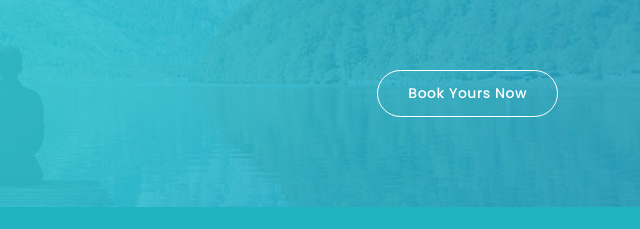
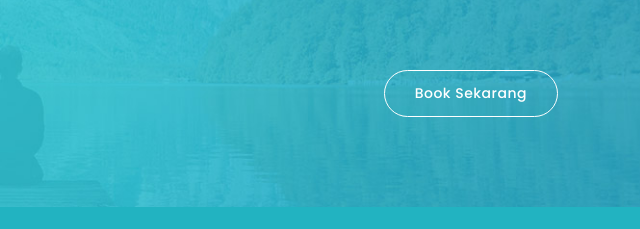
Before and after one commit to farissyahahah-creator/fariswebsite, a plain HTML site: page deals.html in a window 1280 px wide. Shown: the part 2055-2284 px from the top of the page, 640-1280 px from the left. Drawn offline with nearby package versions, Linux system fonts and the light colour scheme.

Commit message:
Update deals.html

```diff
--- a/deals.html
+++ b/deals.html
@@ -286,7 +286,7 @@ https://templatemo.com/tm-580-woox-travel
         </div>
         <div class="col-lg-4">
           <div class="border-button">
-            <a href="reservation.html">Book Yours Now</a>
+            <a href="reservation.html">Book Sekarang</a>
           </div>
         </div>
       </div>
```
